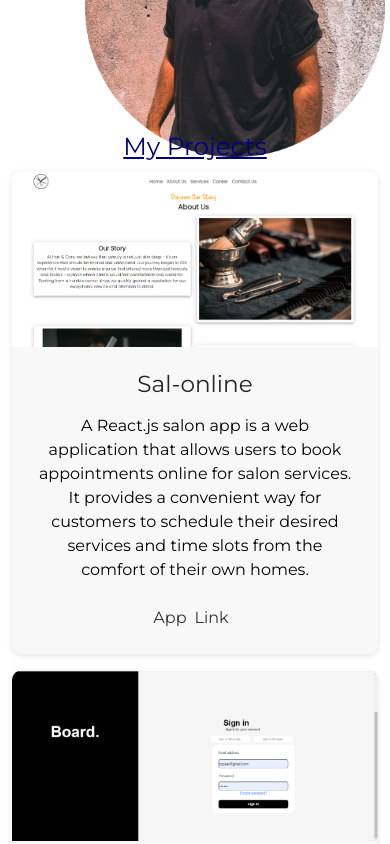
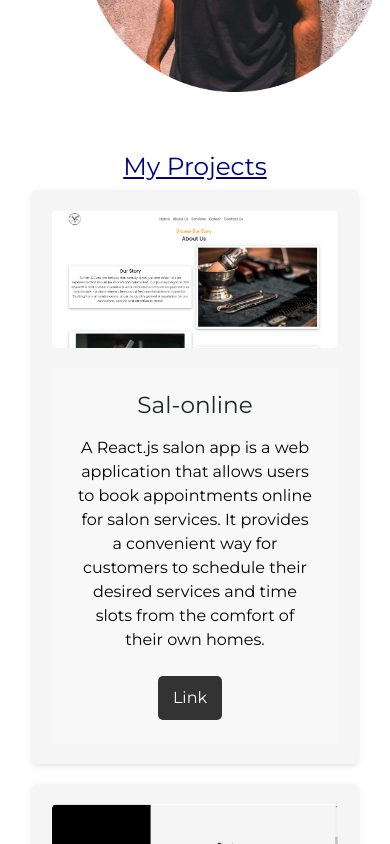
Before and after one commit to vaibhavbhosale10/portfolio, a React (Create React App) app: page / in a window 390 px wide. Shown: the part 780-1624 px from the top of the page. Built offline with nearby package versions, Linux system fonts and the light colour scheme.

Commit message:
responsive fix

```diff
--- a/src/effect/scrollspy.js
+++ b/src/effect/scrollspy.js
@@ -116,9 +116,7 @@ function ScrollspyExample() {
                 in building robust and scalable web applications using the
                 powerful combination of MongoDB, Express.js, React.js, and
                 Node.js. With a solid understanding of front-end and back-end
-                development, I have a passion for creating dynamic and
-                user-friendly interfaces that provide exceptional user
-                experiences.
+                development.
               </h4>
             </Col>
             <Col>
@@ -137,7 +135,12 @@ function ScrollspyExample() {
         <ProjectDetails />
         <h4 id="experience"></h4>
         <Experience />
-        <h4 id="contact"></h4>
+        <h4
+          id="contact"
+          style={{ textDecoration: "underline", borderBottomColor: "red" }}
+        >
+          Contact
+        </h4>
         <ContactForm />
       </div>
     </div>
--- a/src/projects/project.css
+++ b/src/projects/project.css
@@ -45,3 +45,62 @@
 .project-links a:hover {
   color: #000;
 }
+.projects-section-wrapper {
+  display: flex;
+  align-items: center;
+  justify-content: center;
+  min-height: 100vh;
+}
+
+.project-section {
+  width: 100%;
+  max-width: 960px;
+  margin: 0 auto;
+  padding: 40px;
+}
+
+@media (max-width: 768px) {
+  .project-section {
+    padding: 20px;
+  }
+}
+
+.project-grid {
+  display: grid;
+  grid-template-columns: repeat(auto-fit, minmax(300px, 1fr));
+  gap: 20px;
+}
+
+.project-card {
+  background-color: #f5f5f5;
+  padding: 20px;
+  border-radius: 5px;
+}
+
+.project-image img {
+  max-width: 100%;
+  height: auto;
+  border-radius: 5px;
+}
+
+.project-details {
+  margin-top: 20px;
+}
+
+.project-links {
+  margin-top: 20px;
+}
+
+.project-links a {
+  display: inline-block;
+  margin-right: 10px;
+  color: #fff;
+  background-color: #333;
+  padding: 10px 15px;
+  border-radius: 5px;
+  text-decoration: none;
+}
+
+.project-links a:hover {
+  background-color: #555;
+}
--- a/src/projects/project.js
+++ b/src/projects/project.js
@@ -23,6 +23,7 @@ const ProjectDetails = () => {
     // Add more projects as needed
   ];
   return (
+    <div className="projects-section-wrapper">
       <section id="projects" className="project-section">
         <div className="container">
           <h2 style={{ color: "darkBlue", textDecoration: "underline" }}>
@@ -39,13 +40,6 @@ const ProjectDetails = () => {
                   <p style={{ color: "black" }}>{project.description}</p>
                   <div className="project-links">
                     <a
-                    href={project.demoLink}
-                    target="_blank"
-                    rel="noopener noreferrer"
-                  >
-                    App
-                  </a>
-                  <a
                       href={project.sourceLink}
                       target="_blank"
                       rel="noopener noreferrer"
@@ -59,6 +53,7 @@ const ProjectDetails = () => {
           </div>
         </div>
       </section>
+    </div>
   );
 };
 
```
Lines whose indentation alone changed are shown as unchanged.
